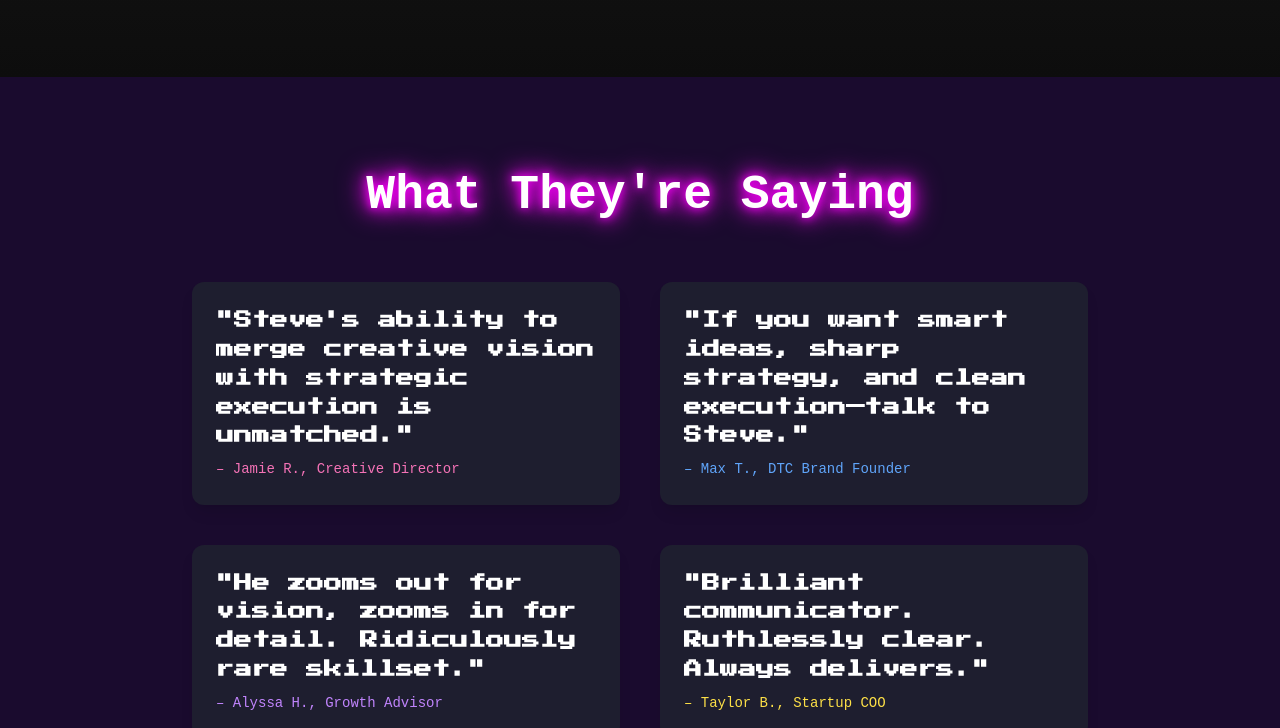
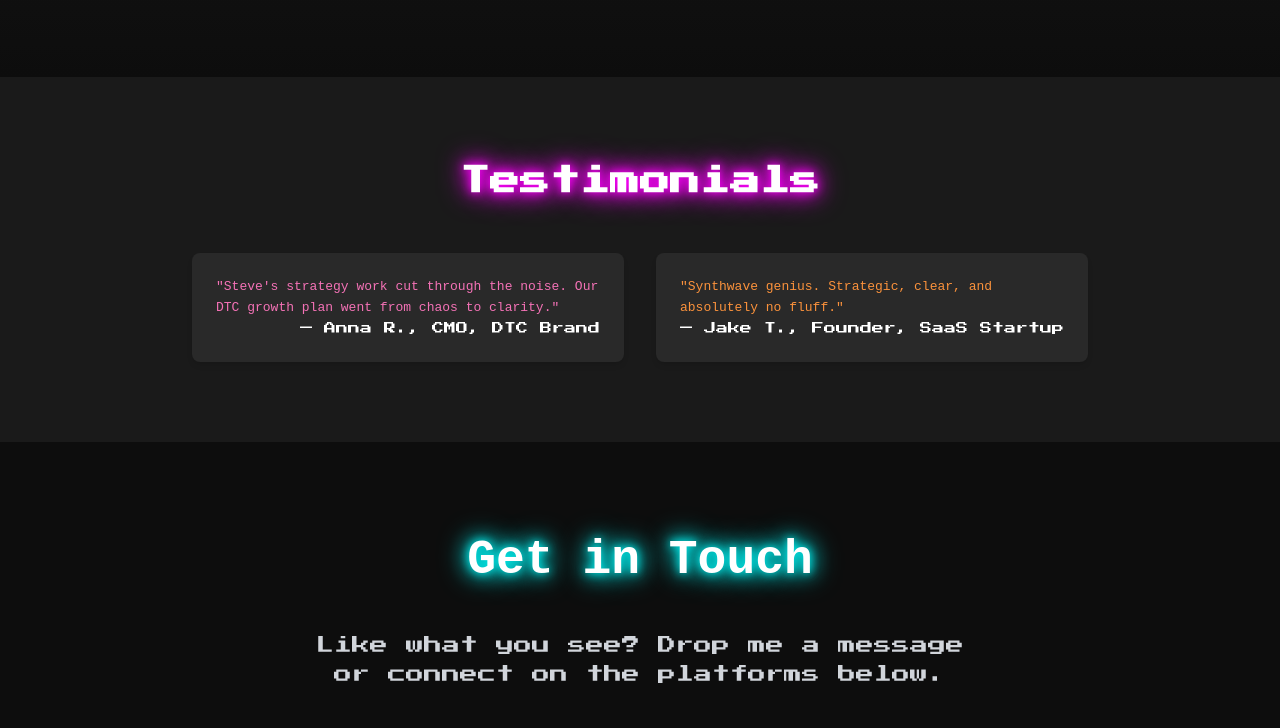
Before and after one commit to wrestlewilson/sneff.co, a plain HTML site: page index.html in a window 1280 px wide. Shown: the part 2385-3113 px from the top of the page. Drawn offline with Linux system fonts and the light colour scheme; a script that the page names is missing.

Commit message:
Updated testimonials section with modern card design and hover effects

```diff
--- a/index.html
+++ b/index.html
@@ -159,32 +159,18 @@
       </div>
     </section>
 
-    <!-- Testimonials Section -->
-    <section id="testimonials" class="w-full px-8 py-20 bg-gradient-to-b from-[#0d0d0d] to-[#1a1a1a] text-white relative z-10">
-      <div class="max-w-4xl mx-auto">
-        <h2 class="text-4xl md:text-5xl font-bold font-mono text-center neon-pink-glow mb-12">What They're Saying</h2>
+    <!-- Testimonials -->
+    <section id="testimonials" class="bg-[#1a1a1a] text-white py-20 px-6">
+      <h2 class="text-3xl md:text-5xl font-bold text-center mb-12 neon-glow">Testimonials</h2>
 
-        <div class="grid grid-cols-1 md:grid-cols-2 gap-10">
-          <!-- Testimonial Card -->
-          <div class="bg-[#1e1e2f] border border-pink-500 rounded-xl p-6 shadow-lg relative">
-            <div class="text-lg font-semibold mb-2">"Steve's ability to merge creative vision with strategic execution is unmatched."</div>
-            <div class="text-sm font-mono text-pink-400">– Jamie R., Creative Director</div>
-          </div>
-
-          <div class="bg-[#1e1e2f] border border-blue-500 rounded-xl p-6 shadow-lg relative">
-            <div class="text-lg font-semibold mb-2">"If you want smart ideas, sharp strategy, and clean execution—talk to Steve."</div>
-            <div class="text-sm font-mono text-blue-400">– Max T., DTC Brand Founder</div>
-          </div>
-
-          <div class="bg-[#1e1e2f] border border-purple-500 rounded-xl p-6 shadow-lg relative">
-            <div class="text-lg font-semibold mb-2">"He zooms out for vision, zooms in for detail. Ridiculously rare skillset."</div>
-            <div class="text-sm font-mono text-purple-400">– Alyssa H., Growth Advisor</div>
-          </div>
-
-          <div class="bg-[#1e1e2f] border border-yellow-400 rounded-xl p-6 shadow-lg relative">
-            <div class="text-lg font-semibold mb-2">"Brilliant communicator. Ruthlessly clear. Always delivers."</div>
-            <div class="text-sm font-mono text-yellow-300">– Taylor B., Startup COO</div>
-          </div>
+      <div class="max-w-4xl mx-auto grid md:grid-cols-2 gap-8">
+        <div class="bg-[#292929] p-6 rounded-lg border border-[#4e5a87] shadow-md transform hover:scale-105 transition-all duration-300">
+          <p class="text-pink-400 text-sm font-mono mb-4">"Steve's strategy work cut through the noise. Our DTC growth plan went from chaos to clarity."</p>
+          <p class="text-xs text-gray-400 text-right">— Anna R., CMO, DTC Brand</p>
+        </div>
+        <div class="bg-[#292929] p-6 rounded-lg border border-[#cc5500] shadow-md transform hover:scale-105 transition-all duration-300">
+          <p class="text-orange-400 text-sm font-mono mb-4">"Synthwave genius. Strategic, clear, and absolutely no fluff."</p>
+          <p class="text-xs text-gray-400 text-right">— Jake T., Founder, SaaS Startup</p>
         </div>
       </div>
     </section>
--- a/styles/main.css
+++ b/styles/main.css
@@ -784,64 +784,75 @@ body {
 }
 
 /* Testimonials Section */
-.bg-\[\#1e1e2f\] {
-  background-color: #1e1e2f;
+.bg-\[\#1a1a1a\] {
+  background-color: #1a1a1a;
 }
 
-.border {
-  border-width: 1px;
+.py-20 {
+  padding-top: 5rem;
+  padding-bottom: 5rem;
 }
 
-.border-pink-500 {
-  border-color: #ec4899;
+.px-6 {
+  padding-left: 1.5rem;
+  padding-right: 1.5rem;
 }
 
-.border-blue-500 {
-  border-color: #3b82f6;
+.text-3xl {
+  font-size: 1.875rem;
 }
 
-.border-purple-500 {
-  border-color: #8b5cf6;
+.neon-glow {
+  text-shadow:
+    0 0 10px var(--neon-pink),
+    0 0 20px var(--neon-pink),
+    0 0 30px var(--neon-pink);
 }
 
-.border-yellow-400 {
-  border-color: #fbbf24;
+.bg-\[\#292929\] {
+  background-color: #292929;
 }
 
-.rounded-xl {
-  border-radius: 0.75rem;
+.border-\[\#4e5a87\] {
+  border-color: #4e5a87;
 }
 
-.shadow-lg {
-  box-shadow: 0 10px 15px -3px rgba(0, 0, 0, 0.1), 0 4px 6px -2px rgba(0, 0, 0, 0.05);
+.border-\[\#cc5500\] {
+  border-color: #cc5500;
 }
 
-.text-lg {
-  font-size: 1.125rem;
+.shadow-md {
+  box-shadow: 0 4px 6px -1px rgba(0, 0, 0, 0.1), 0 2px 4px -1px rgba(0, 0, 0, 0.06);
 }
 
-.font-semibold {
-  font-weight: 600;
+.transform {
+  transform: translateZ(0);
 }
 
-.text-sm {
-  font-size: 0.875rem;
+.hover\:scale-105:hover {
+  transform: scale(1.05);
+}
+
+.transition-all {
+  transition-property: all;
+  transition-timing-function: cubic-bezier(0.4, 0, 0.2, 1);
+  transition-duration: 150ms;
+}
+
+.duration-300 {
+  transition-duration: 300ms;
 }
 
 .text-pink-400 {
   color: #f472b6;
 }
 
-.text-blue-400 {
-  color: #60a5fa;
+.text-orange-400 {
+  color: #fb923c;
 }
 
-.text-purple-400 {
-  color: #c084fc;
-}
-
-.text-yellow-300 {
-  color: #fde047;
+.text-right {
+  text-align: right;
 }
 
 /* Contact Section */
```
